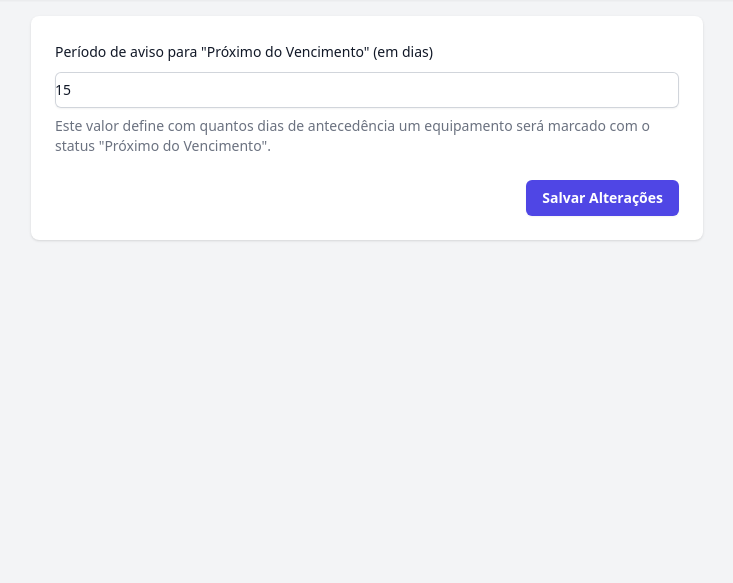
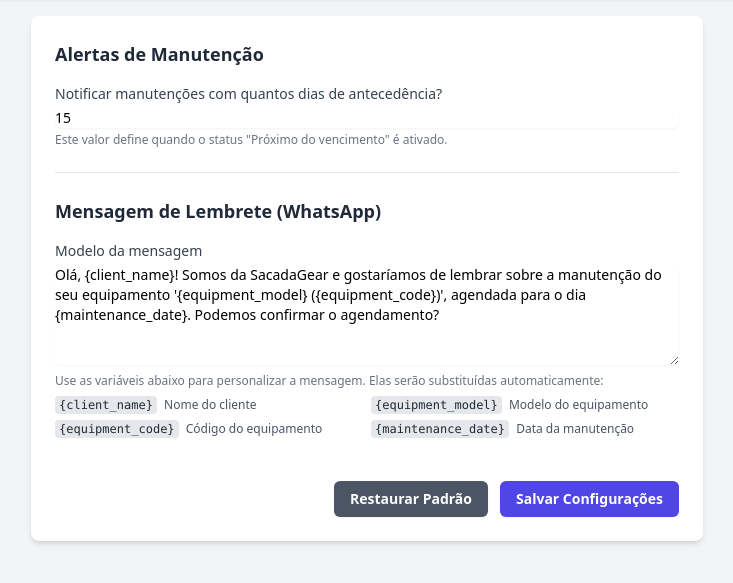
Before and after one commit to andrehsilva/maintenance, a Flask app: page /settings in a window 1280 px wide. Shown: the part 116-699 px from the top of the page, without its empty margins (273-1006 px from the left). Run offline with Flask 3, Linux system fonts and the light colour scheme; a user stored in the database is signed in; tables that the repository leaves empty hold one stand-in row (values such as "Sample post"); some libraries are stand-ins or nearby versions; some web fonts are replaced.

Commit message:
mensagem personalizada

```diff
--- a/app.py
+++ b/app.py
@@ -18,6 +18,7 @@ from sqlalchemy import desc, func, or_
 from sqlalchemy import extract
 from sqlalchemy.orm import joinedload, subqueryload
 from math import ceil
+from urllib.parse import quote
 
 # Importa as extensões e os modelos dos novos arquivos
 from extensions import db, login_manager
@@ -319,40 +320,65 @@ def register_routes(app):
         # Em app.py, dentro da função register_routes(app)
 
     # --- ROTA DE CONFIGURAÇÕES ---
+    # Em app.py, substitua a rota /settings existente por esta versão corrigida:
+
     @app.route('/settings', methods=['GET', 'POST'])
     @login_required
     @admin_required
     def manage_settings():
         if request.method == 'POST':
             try:
-                # Pega o novo valor do formulário e valida se é um número inteiro
+                # Salva o número de dias para o alerta
                 new_days_str = request.form.get('warning_days')
-                new_days_int = int(new_days_str)
-
-                # Busca a configuração no banco de dados
-                setting = db.session.get(Setting, 'maintenance_warning_days')
-
-                if setting:
-                    # Se já existe, atualiza o valor
-                    setting.value = str(new_days_int)
-                else:
-                    # Se não existe, cria uma nova
-                    setting = Setting(key='maintenance_warning_days', value=str(new_days_int))
-                    db.session.add(setting)
-
+                if new_days_str:
+                    new_days_int = int(new_days_str)
+                    setting_days = db.session.get(Setting, 'maintenance_warning_days')
+                    if setting_days:
+                        setting_days.value = str(new_days_int)
+                    else:
+                        setting_days = Setting(key='maintenance_warning_days', value=str(new_days_int))
+                        db.session.add(setting_days)
+
+                # CORREÇÃO: Salva o template da mensagem do WhatsApp
+                whatsapp_template_str = request.form.get('whatsapp_template')
+                if whatsapp_template_str is not None:  # Permite string vazia
+                    setting_template = db.session.get(Setting, 'whatsapp_message_template')
+                    if setting_template:
+                        setting_template.value = whatsapp_template_str
+                    else:
+                        setting_template = Setting(key='whatsapp_message_template', value=whatsapp_template_str)
+                        db.session.add(setting_template)
+
+                # IMPORTANTE: Commit após todas as alterações
                 db.session.commit()
                 flash('Configurações salvas com sucesso!', 'success')
 
-            except (ValueError, TypeError):
-                flash('O valor informado deve ser um número inteiro.', 'danger')
+            except (ValueError, TypeError) as e:
+                db.session.rollback()
+                flash(f'Erro nos dados fornecidos: {str(e)}', 'danger')
+            except Exception as e:
+                db.session.rollback()
+                flash(f'Erro ao salvar configurações: {str(e)}', 'danger')
 
             return redirect(url_for('manage_settings'))
 
-        # Para requisições GET, busca o valor atual para exibir no formulário
-        setting = db.session.get(Setting, 'maintenance_warning_days')
-        current_days = setting.value if setting else '15' # Padrão de 15 dias se não estiver no DB
-
-        return render_template('settings.html', warning_days=current_days)
+        # Para GET, busca os valores atuais para exibir no formulário
+        setting_days = db.session.get(Setting, 'maintenance_warning_days')
+        current_days = setting_days.value if setting_days else '15'
+
+        setting_template = db.session.get(Setting, 'whatsapp_message_template')
+        default_template = (
+            "Olá, {client_name}! Somos da SacadaGear e gostaríamos de lembrar sobre a manutenção do seu equipamento "
+            "'{equipment_model} ({equipment_code})', agendada para o dia {maintenance_date}. "
+            "Podemos confirmar o agendamento?"
+        )
+        current_template = setting_template.value if setting_template else default_template
+
+        return render_template('settings.html',
+                             warning_days=current_days,
+                             whatsapp_template=current_template)
+
+
 
     # --- Rotas de Autenticação ---
     # Em app.py
@@ -1594,6 +1620,51 @@ def register_routes(app):
 
 
 
+    # --- ROTA PARA PAINEL DE NOTIFICAÇÕES WHATSAPP ---
+    @app.route('/notifications/whatsapp')
+    @login_required
+    @admin_required
+    def whatsapp_notifications():
+        try:
+            # Busca o template da mensagem no banco de dados
+            template_setting = db.session.get(Setting, 'whatsapp_message_template')
+            default_template = (
+                "Olá, {client_name}! Gostaríamos de lembrar sobre a manutenção do seu equipamento "
+                "'{equipment_model} ({equipment_code})', agendada para o dia {maintenance_date}."
+            )
+            message_template = template_setting.value if template_setting else default_template
+
+            all_active_equipments = Equipment.query.filter_by(is_archived=False).all()
+            due_equipments = [eq for eq in all_active_equipments if eq.status == 'Próximo do vencimento']
+            notifications_list = []
+
+            for equipment in due_equipments:
+                if not equipment.client or not equipment.client.phone:
+                    continue
+
+                cleaned_phone = re.sub(r'\D', '', equipment.client.phone)
+
+                # Monta a mensagem usando o template do banco de dados
+                message = message_template.format(
+                    client_name=(equipment.client.contact_person or equipment.client.name),
+                    equipment_model=equipment.model,
+                    equipment_code=equipment.code,
+                    maintenance_date=equipment.next_maintenance_date.strftime('%d/%m/%Y')
+                )
+
+                notifications_list.append({
+                    'equipment': equipment,
+                    'whatsapp_link': f"https://wa.me/55{cleaned_phone}?text={quote(message)}" # Usa a mensagem formatada e codificada
+                })
+
+            return render_template('whatsapp_notifications.html', notifications_list=notifications_list)
+        except Exception as e:
+            flash(f"Erro ao carregar o painel de notificações: {e}", "danger")
+            return redirect(url_for('dashboard'))
+
+
+
+
 # --- Registro de Comandos CLI ---
 def register_commands(app):
     """Registra comandos CLI para a aplicação."""
--- a/templates/base.html
+++ b/templates/base.html
@@ -55,6 +55,8 @@
                                         <div x-show="open" x-cloak x-transition class="absolute left-0 mt-2 w-48 origin-top-left rounded-md bg-white py-1 shadow-lg ring-1 ring-black ring-opacity-5 z-20">
                                             <a href="{{ url_for('client_list') }}" class="{% if request.endpoint == 'client_list' %}bg-gray-100{% endif %} block px-4 py-2 text-sm text-gray-700 hover:bg-gray-100">Listar Clientes</a>
                                             <a href="{{ url_for('archived_clients') }}" class="{% if request.endpoint == 'archived_clients' %}bg-gray-100{% endif %} block px-4 py-2 text-sm text-gray-700 hover:bg-gray-100">Ver Arquivados</a>
+                                            <a href="{{ url_for('whatsapp_notifications') }}" class="{% if request.endpoint == 'whatsapp_notifications' %}bg-gray-100{% endif %} block px-4 py-2 text-sm text-gray-700 hover:bg-gray-100">Notificar Clientes</a>
+
                                         </div>
                                     </div>
 
--- a/templates/settings.html
+++ b/templates/settings.html
@@ -1,30 +1,121 @@
 {% extends "base.html" %}
-
-{% block title %}Configurações - Sacadaweb Ativos{% endblock %}
+{% block title %}Configurações Gerais{% endblock %}
 {% block header %}Configurações Gerais{% endblock %}
 
 {% block content %}
-<div class="bg-white shadow rounded-lg p-6 max-w-2xl mx-auto">
-    <form method="POST">
-        <div class="space-y-4">
-            <div>
-                <label for="warning_days" class="block text-sm font-medium leading-6 text-gray-900">
-                    Período de aviso para "Próximo do Vencimento" (em dias)
+<div class="max-w-2xl mx-auto">
+    <form method="POST" class="bg-white p-6 rounded-lg shadow-md space-y-6">
+        <!-- Token CSRF se você estiver usando -->
+        {% if csrf_token %}
+        <input type="hidden" name="csrf_token" value="{{ csrf_token() }}">
+        {% endif %}
+
+        <div>
+            <h2 class="text-lg font-semibold text-gray-800">Alertas de Manutenção</h2>
+            <div class="mt-4">
+                <label for="warning_days" class="block text-sm font-medium text-gray-700">
+                    Notificar manutenções com quantos dias de antecedência?
                 </label>
-                <div class="mt-2">
-                    <input type="number" name="warning_days" id="warning_days" value="{{ warning_days }}" class="block w-full rounded-md border-0 py-1.5 text-gray-900 shadow-sm ring-1 ring-inset ring-gray-300 placeholder:text-gray-400 focus:ring-2 focus:ring-inset focus:ring-indigo-600 sm:text-sm sm:leading-6" placeholder="Ex: 15">
-                </div>
-                <p class="mt-2 text-sm text-gray-500">
-                    Este valor define com quantos dias de antecedência um equipamento será marcado com o status "Próximo do Vencimento".
+                <input
+                    type="number"
+                    name="warning_days"
+                    id="warning_days"
+                    value="{{ warning_days }}"
+                    min="1"
+                    max="365"
+                    required
+                    class="mt-1 block w-full rounded-md border-gray-300 shadow-sm focus:border-indigo-500 focus:ring-indigo-500 sm:text-sm"
+                >
+                <p class="mt-1 text-xs text-gray-500">
+                    Este valor define quando o status "Próximo do vencimento" é ativado.
                 </p>
             </div>
         </div>
 
-        <div class="mt-6 flex items-center justify-end">
-            <button type="submit" class="rounded-md bg-indigo-600 px-4 py-2 text-sm font-semibold text-white shadow-sm hover:bg-indigo-500 focus-visible:outline focus-visible:outline-2 focus-visible:outline-offset-2 focus-visible:outline-indigo-600">
-                Salvar Alterações
-            </button>
+        <div class="border-t border-gray-200"></div>
+
+        <div>
+            <h2 class="text-lg font-semibold text-gray-800">Mensagem de Lembrete (WhatsApp)</h2>
+            <div class="mt-4">
+                <label for="whatsapp_template" class="block text-sm font-medium text-gray-700">
+                    Modelo da mensagem
+                </label>
+                <textarea
+                    name="whatsapp_template"
+                    id="whatsapp_template"
+                    rows="5"
+                    placeholder="Digite sua mensagem personalizada..."
+                    class="mt-1 block w-full rounded-md border-gray-300 shadow-sm focus:border-indigo-500 focus:ring-indigo-500 sm:text-sm"
+                >{{ whatsapp_template }}</textarea>
+                <p class="mt-2 text-xs text-gray-500">
+                    Use as variáveis abaixo para personalizar a mensagem. Elas serão substituídas automaticamente:
+                </p>
+                <div class="mt-2 grid grid-cols-2 gap-2 text-xs text-gray-600">
+                    <div>
+                        <code class="bg-gray-200 text-gray-800 rounded px-1 py-0.5">{client_name}</code>
+                        <span class="ml-1">Nome do cliente</span>
+                    </div>
+                    <div>
+                        <code class="bg-gray-200 text-gray-800 rounded px-1 py-0.5">{equipment_model}</code>
+                        <span class="ml-1">Modelo do equipamento</span>
+                    </div>
+                    <div>
+                        <code class="bg-gray-200 text-gray-800 rounded px-1 py-0.5">{equipment_code}</code>
+                        <span class="ml-1">Código do equipamento</span>
+                    </div>
+                    <div>
+                        <code class="bg-gray-200 text-gray-800 rounded px-1 py-0.5">{maintenance_date}</code>
+                        <span class="ml-1">Data da manutenção</span>
+                    </div>
+                </div>
+            </div>
+        </div>
+
+        <div class="pt-5">
+            <div class="flex justify-end space-x-3">
+                <button
+                    type="button"
+                    onclick="resetToDefault()"
+                    class="inline-flex items-center rounded-md bg-gray-600 px-4 py-2 text-sm font-semibold text-white shadow-sm hover:bg-gray-700"
+                >
+                    Restaurar Padrão
+                </button>
+                <button
+                    type="submit"
+                    class="inline-flex items-center rounded-md bg-indigo-600 px-4 py-2 text-sm font-semibold text-white shadow-sm hover:bg-indigo-700"
+                >
+                    Salvar Configurações
+                </button>
+            </div>
         </div>
     </form>
 </div>
+
+<script>
+function resetToDefault() {
+    const defaultTemplate = `Olá, {client_name}! Somos da SacadaGear e gostaríamos de lembrar sobre a manutenção do seu equipamento '{equipment_model} ({equipment_code})', agendada para o dia {maintenance_date}. Podemos confirmar o agendamento?`;
+    document.getElementById('whatsapp_template').value = defaultTemplate;
+}
+
+// Adiciona validação no cliente
+document.addEventListener('DOMContentLoaded', function() {
+    const form = document.querySelector('form');
+    form.addEventListener('submit', function(e) {
+        const warningDays = document.getElementById('warning_days').value;
+        const template = document.getElementById('whatsapp_template').value;
+
+        if (!warningDays || warningDays < 1) {
+            e.preventDefault();
+            alert('Por favor, insira um número válido de dias de antecedência.');
+            return;
+        }
+
+        if (!template.trim()) {
+            e.preventDefault();
+            alert('Por favor, insira uma mensagem de template.');
+            return;
+        }
+    });
+});
+</script>
 {% endblock %}
```
Also changed, not shown: templates/whatsapp_notifications.html (added, +44 -0 lines).
